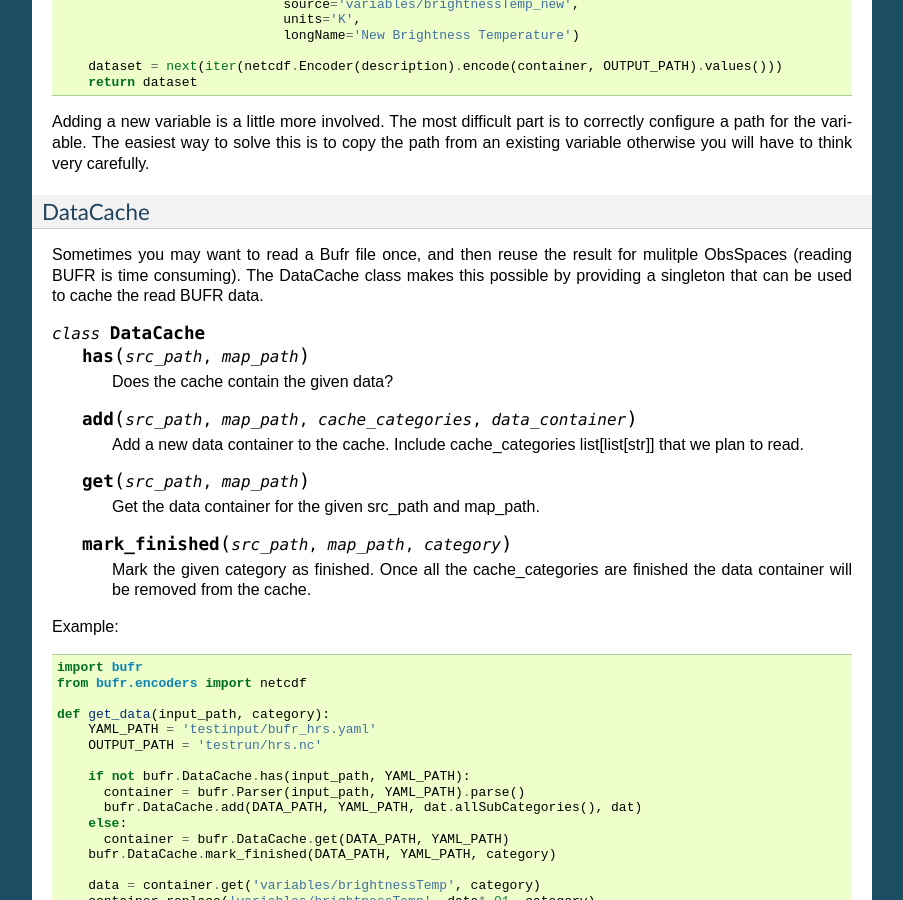
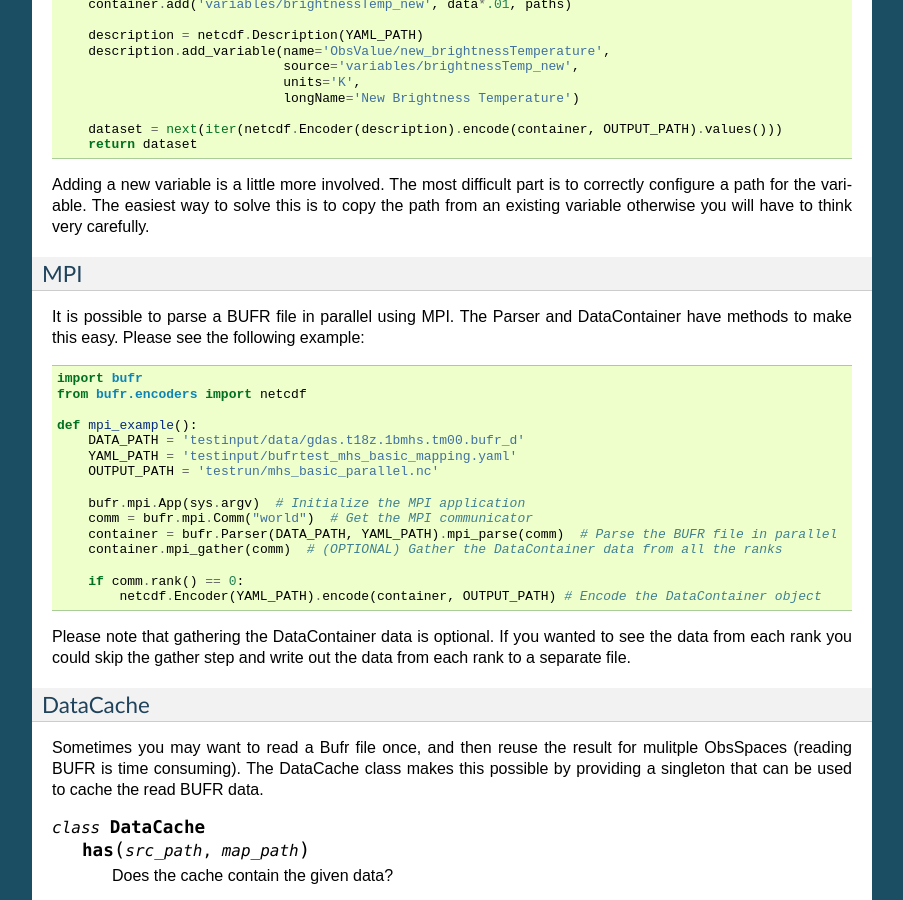
Before and after one commit to NOAA-EMC/bufr-query, a Sphinx documentation site: the page built from docs/python_api.rst, in a window 1280 px wide and 900 px high, scrolled down 2401 px. Shown: the whole window, without its empty margins (198-1101 px from the left). Built offline with Sphinx 7.4.7, drawn with Linux system fonts in a browser that asks for light colours; pages that are not in the unit, such as notebooks, are missing from menus; some of the changed text lies outside the part shown.

Commit message:
Updated some documentation.

```diff
--- a/docs/python_api.rst
+++ b/docs/python_api.rst
@@ -92,6 +92,10 @@ Here is what the DataContainer looks like:
 
           Append the other DataContainer to this one.
 
+      .. method:: mpi_gather(comm)
+
+          Gather the DataContainer data from all the ranks.
+
 
 So to replace a value in the DataContainer you would do something like this (assuming only 1 category):
 
@@ -158,6 +162,33 @@ So the code looks more like this:
 Adding a new variable is a little more involved. The most difficult part is to correctly configure a path for the
 variable. The easiest way to solve this is to copy the path from an existing variable otherwise you will have to
 think very carefully.
+
+MPI
+~~~
+
+It is possible to parse a BUFR file in parallel using MPI. The Parser and DataContainer have methods
+to make this easy. Please see the following example:
+
+.. code-block:: python
+
+  import bufr
+  from bufr.encoders import netcdf
+
+  def mpi_example():
+      DATA_PATH = 'testinput/data/gdas.t18z.1bmhs.tm00.bufr_d'
+      YAML_PATH = 'testinput/bufrtest_mhs_basic_mapping.yaml'
+      OUTPUT_PATH = 'testrun/mhs_basic_parallel.nc'
+
+      bufr.mpi.App(sys.argv)  # Initialize the MPI application
+      comm = bufr.mpi.Comm("world")  # Get the MPI communicator
+      container = bufr.Parser(DATA_PATH, YAML_PATH).mpi_parse(comm)  # Parse the BUFR file in parallel
+      container.mpi_gather(comm)  # (OPTIONAL) Gather the DataContainer data from all the ranks
+
+      if comm.rank() == 0:
+          netcdf.Encoder(YAML_PATH).encode(container, OUTPUT_PATH) # Encode the DataContainer object
+
+Please note that gathering the DataContainer data is optional. If you wanted to see the data from
+each rank you could skip the gather step and write out the data from each rank to a separate file.
 
 DataCache
 ~~~~~~~~~
```
Also changed, not shown: 1 other file.
